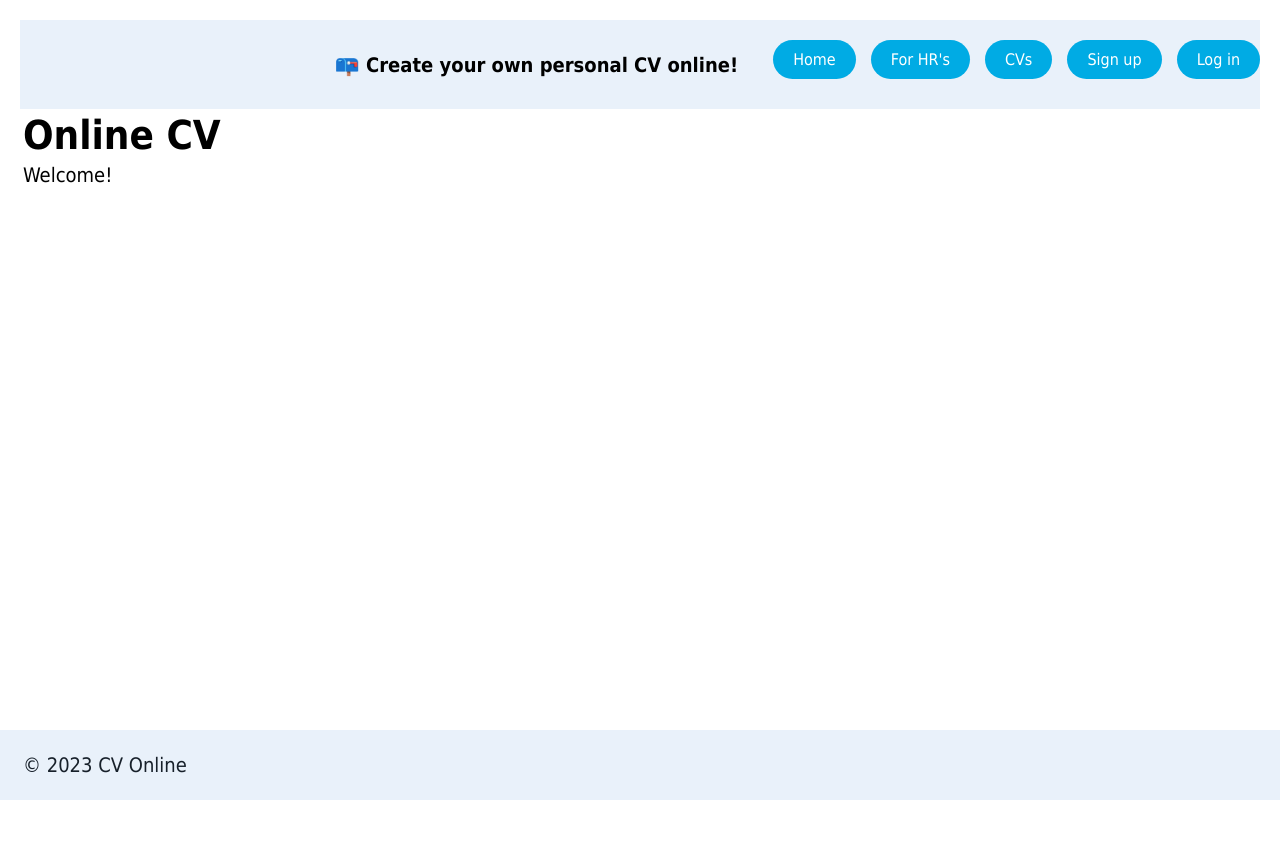
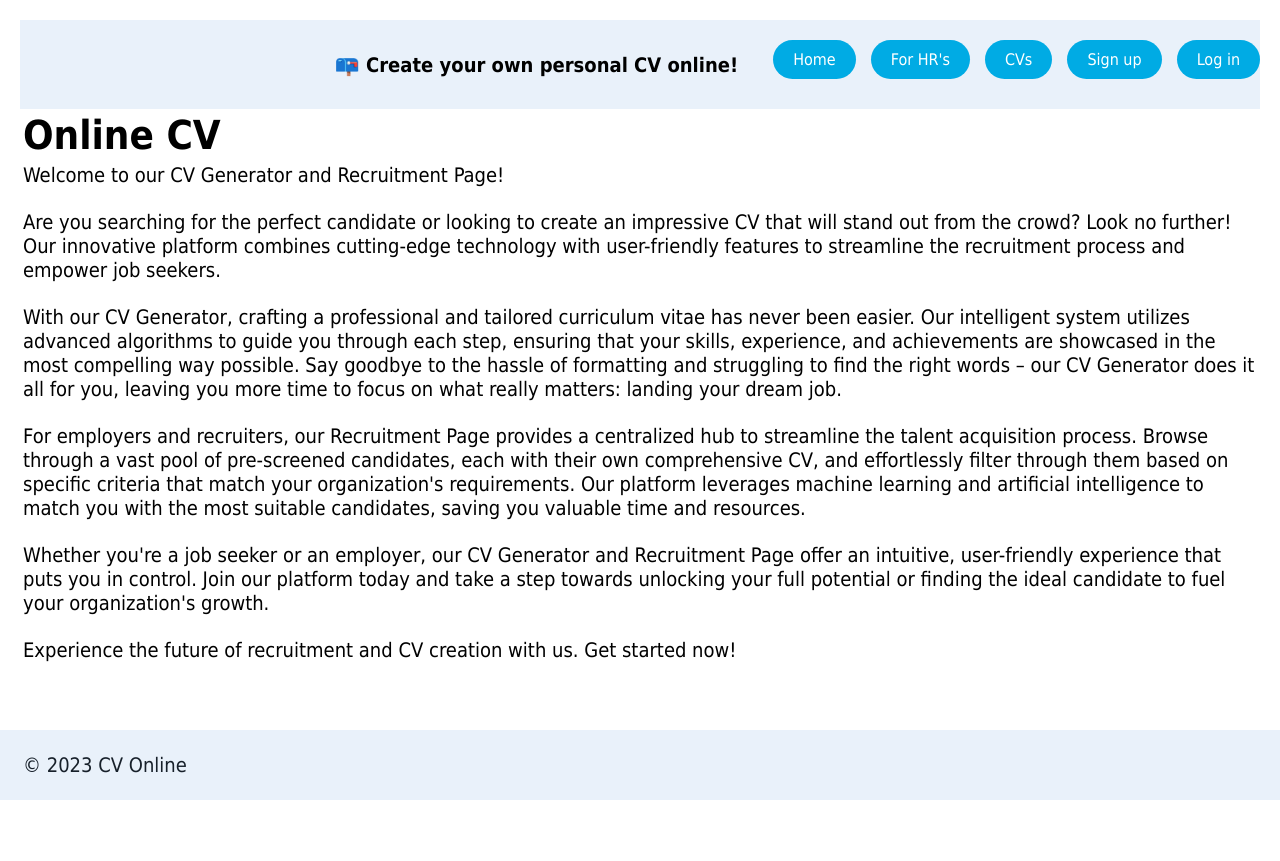
Before and after one commit to DariusKaseta/ptu12_team_cv, a Django app: page / in a window 1280 px wide. Shown: the top 861 px of the page. Run offline with Django 4.2, Linux system fonts and the light colour scheme; data that the repository does not hold is empty.

Commit message:
css index

```diff
--- a/online_cv/ptu12_cv/static/css/style.css
+++ b/online_cv/ptu12_cv/static/css/style.css
@@ -194,3 +194,7 @@ p, h1, h2, h3, h4, h5, h6 {
 form {
   padding: 0.5rem;
 }
+
+.paragraph {
+  margin-bottom: 20px;
+}
--- a/online_cv/ptu12_cv/templates/ptu12_cv/index.html
+++ b/online_cv/ptu12_cv/templates/ptu12_cv/index.html
@@ -1,19 +1,24 @@
 {% extends 'base.html' %}
 {% load static %}
-{% block title %}Welcome to {{ block.super }}{% endblock title %}
+
+{% block title %}Welcome to {{ block.super }}{% endblock %}
+
+{% block extra_css %}
+  <link rel="stylesheet" type="text/css" href="{% static 'css/index.css' %}">
+{% endblock extra_css %}
+
 {% block content %}
-<head>
-    <link rel="stylesheet" type="text/css" href="style.css">
-  </head>
-<h1>Online CV</h1>
-<link rel="stylesheet" type="text/css" href="style.css">
-</head>
-<body>
-    <div class="background-animation"></div>
-<p>Welcome!</p>
-{% comment %} <form method="post">
-    {% csrf_token %}
-    {{ form.as_p }}
-    <button type="submit">Submit</button>
-</form> {% endcomment %}
-{% endblock content %}
+  <h1>Online CV</h1>
+  <div class="background-animation"></div>
+  <p class="paragraph">Welcome to our CV Generator and Recruitment Page!</p>
+
+  <p class="paragraph">Are you searching for the perfect candidate or looking to create an impressive CV that will stand out from the crowd? Look no further! Our innovative platform combines cutting-edge technology with user-friendly features to streamline the recruitment process and empower job seekers.</p>
+
+  <p class="paragraph">With our CV Generator, crafting a professional and tailored curriculum vitae has never been easier. Our intelligent system utilizes advanced algorithms to guide you through each step, ensuring that your skills, experience, and achievements are showcased in the most compelling way possible. Say goodbye to the hassle of formatting and struggling to find the right words – our CV Generator does it all for you, leaving you more time to focus on what really matters: landing your dream job.</p>
+
+  <p class="paragraph">For employers and recruiters, our Recruitment Page provides a centralized hub to streamline the talent acquisition process. Browse through a vast pool of pre-screened candidates, each with their own comprehensive CV, and effortlessly filter through them based on specific criteria that match your organization's requirements. Our platform leverages machine learning and artificial intelligence to match you with the most suitable candidates, saving you valuable time and resources.</p>
+
+  <p class="paragraph">Whether you're a job seeker or an employer, our CV Generator and Recruitment Page offer an intuitive, user-friendly experience that puts you in control. Join our platform today and take a step towards unlocking your full potential or finding the ideal candidate to fuel your organization's growth.</p>
+
+  <p class="paragraph">Experience the future of recruitment and CV creation with us. Get started now!</p>
+{% endblock %}
```
